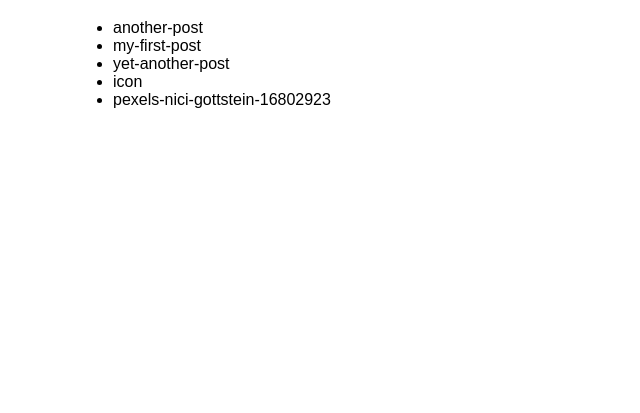
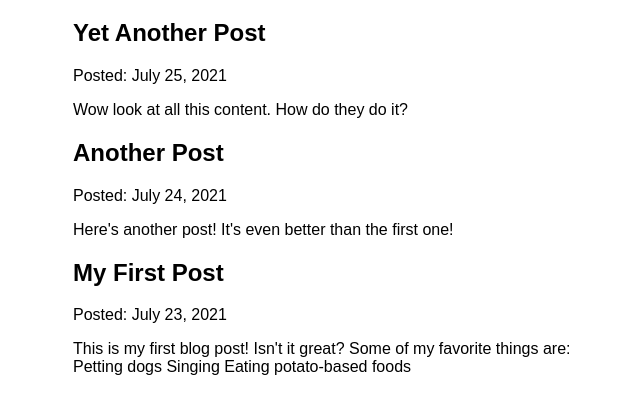
Before and after one commit to KJWHUB/my-first-gatsby-site, a Gatsby site: page /blog in a window 1280 px wide. Shown: the part 157-570 px from the top of the page, without its empty margins (317-957 px from the left). Built offline with nearby package versions, Linux system fonts and the light colour scheme; Gatsby itself is replaced by a stand-in of ours.

Commit message:
Finished Gatsby Tutorial Part 5

```diff
--- a/gatsby-config.ts
+++ b/gatsby-config.ts
@@ -13,6 +13,7 @@ const config: GatsbyConfig = {
     "gatsby-plugin-image",
     "gatsby-plugin-sharp",
     "gatsby-transformer-sharp",
+    "gatsby-plugin-mdx",
     {
       resolve: "gatsby-source-filesystem",
       options: {
--- a/package.json
+++ b/package.json
@@ -16,8 +16,10 @@
     "typecheck": "tsc --noEmit"
   },
   "dependencies": {
+    "@mdx-js/react": "^2.3.0",
     "gatsby": "^5.13.2",
     "gatsby-plugin-image": "^3.13.1",
+    "gatsby-plugin-mdx": "^5.13.1",
     "gatsby-plugin-sharp": "^5.13.1",
     "gatsby-source-filesystem": "^5.13.1",
     "gatsby-transformer-sharp": "^5.13.1",
--- a/src/pages/blog.tsx
+++ b/src/pages/blog.tsx
@@ -7,20 +7,27 @@ const BlogPage = ({ data }: PageProps<Queries.BlogTitleQuery>) => {
   console.log(data);
   return (
     <Layout pageTitle="My Blog Posts">
-      <ul>
-        {data.allFile.nodes.map((node) => (
-          <li key={node.name}>{node.name}</li>
-        ))}
-      </ul>
+      {data.allMdx.nodes.map((node) => (
+        <article key={node.id}>
+          <h2>{node.frontmatter?.title}</h2>
+          <p>Posted: {node.frontmatter?.date}</p>
+          <p>{node.excerpt}</p>
+        </article>
+      ))}
     </Layout>
   );
 };
 
 export const query = graphql`
   query BlogTitle {
-    allFile {
+    allMdx(sort: { frontmatter: { date: DESC } }) {
       nodes {
-        name
+        frontmatter {
+          date(formatString: "MMMM D, YYYY")
+          title
+        }
+        id
+        excerpt
       }
     }
   }
```
Also changed, not shown: 1 other file.
